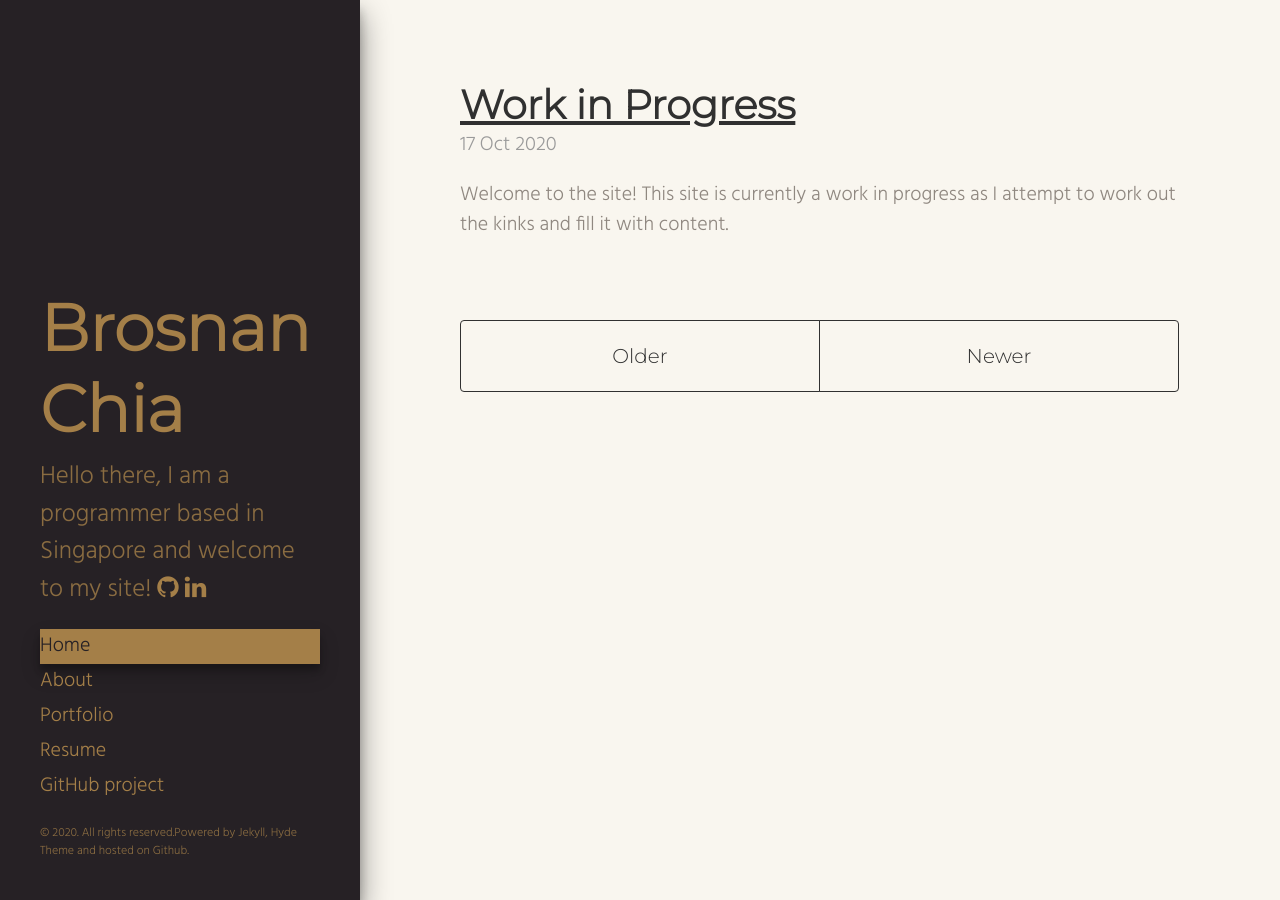
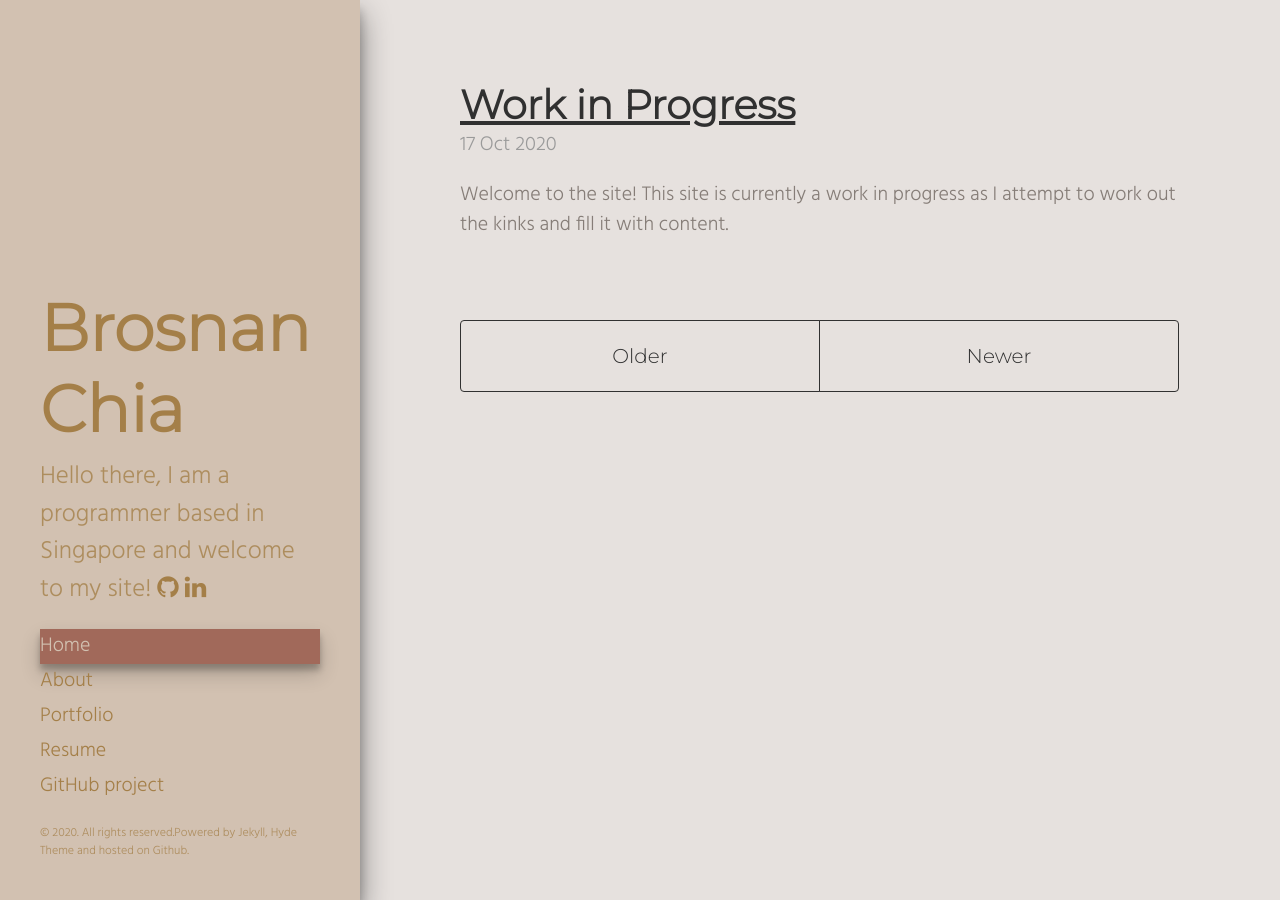
Before and after one commit to broscew/broscew.github.io, a Jekyll site: the page built from index.html, in a window 1280 px wide. Built offline with Jekyll 4.4.1, drawn with Linux system fonts in a browser that asks for light colours; the list of posts is cut into pages by our own code.

Commit message:
change color combination for better depth effect

```diff
--- a/public/css/hyde.css
+++ b/public/css/hyde.css
@@ -33,7 +33,7 @@
 
 html {
   font-family: 'Hind', sans-serif;
-  background-color: #f9f6ef;
+  background-color: #e6e1de;
   color: rgba(38, 25, 17,.75);
 }
 @media (min-width: 48em) {
@@ -62,7 +62,7 @@ html {
   text-align: left;
   padding: 2rem 1rem;
   color: rgba(164, 127, 72,.8);
-  background-color: #262125;
+  background-color: #d2c1b1;
 }
 @media (min-width: 48em) {
   .sidebar {
@@ -101,8 +101,8 @@ html {
 
 a.sidebar-nav-item:hover,
 a.sidebar-nav-item:focus{
-  color: #262125;
-  background-color: #a47f48;
+  color: #d2c1b1;
+  background-color: #a1695a;
 
   -webkit-box-shadow: 0 10px 20px 0px rgba(0,0,0,0.19), 0 6px 6px 0px rgba(0,0,0,0.23);
   -moz-box-shadow: 0 10px 20px 0px rgba(0,0,0,0.19), 0 6px 6px 0px rgba(0,0,0,0.23);
@@ -110,8 +110,8 @@ a.sidebar-nav-item:focus{
 }
 
 a.sidebar-nav-item.active {
-  color: #262125;
-  background-color: #a47f48;
+  color: #d2c1b1;
+  background-color: #a1695a;
 
   -webkit-box-shadow: 0 10px 20px 0px rgba(0,0,0,0.19), 0 6px 6px 0px rgba(0,0,0,0.23);
   -moz-box-shadow: 0 10px 20px 0px rgba(0,0,0,0.19), 0 6px 6px 0px rgba(0,0,0,0.23);
--- a/public/css/poole.css
+++ b/public/css/poole.css
@@ -51,7 +51,7 @@ html {
   font-family: 'Montserrat', sans-serif;
   font-size: 16px;
   line-height: 1.5;
-  background-color: #f9f6ef;
+  background-color: #e6e1de;
   color: rgba(38, 25, 17,.5);
 }
 @media (min-width: 38em) {
@@ -61,7 +61,7 @@ html {
 }
 
 body {
-  background-color: #f9f6ef;
+  background-color: #e6e1de;
   color: rgba(38, 25, 17,.5);
   -webkit-text-size-adjust: 100%;
       -ms-text-size-adjust: 100%;
@@ -80,7 +80,7 @@ a strong {
 /*a:hover,
 a:focus {
   text-decoration: none;
-  color: #262125;
+  color: #d2c1b1;
   background-color: #a47f48;
 }
 */
@@ -105,7 +105,7 @@ h1, h2, h3, h4, h5, h6 {
   margin-bottom: .5rem;
   font-weight: bold;
   line-height: 1.25;
-  color: #262125;
+  color: #d2c1b1;
   text-rendering: optimizeLegibility;
 }
 h1 {
@@ -288,9 +288,9 @@ tbody tr:nth-child(odd) th {
 }
 
 .fa:hover{
-  color : #262125;
+  color : #d2c1b1;
   padding: 1px;
-  background-color: #a47f48;
+  background-color: #a1695a;
   border-radius: 5px;
 
   -webkit-box-shadow: 0 10px 20px 0px rgba(0,0,0,0.19), 0 6px 6px 0px rgba(0,0,0,0.23);
@@ -376,7 +376,7 @@ tbody tr:nth-child(odd) th {
 .page,
 .post {
   margin-bottom: 4em;
-  background-color: #f9f6ef;
+  background-color: #e6e1de;
   color: rgba(38, 25, 17,.5);
 }
 
```
